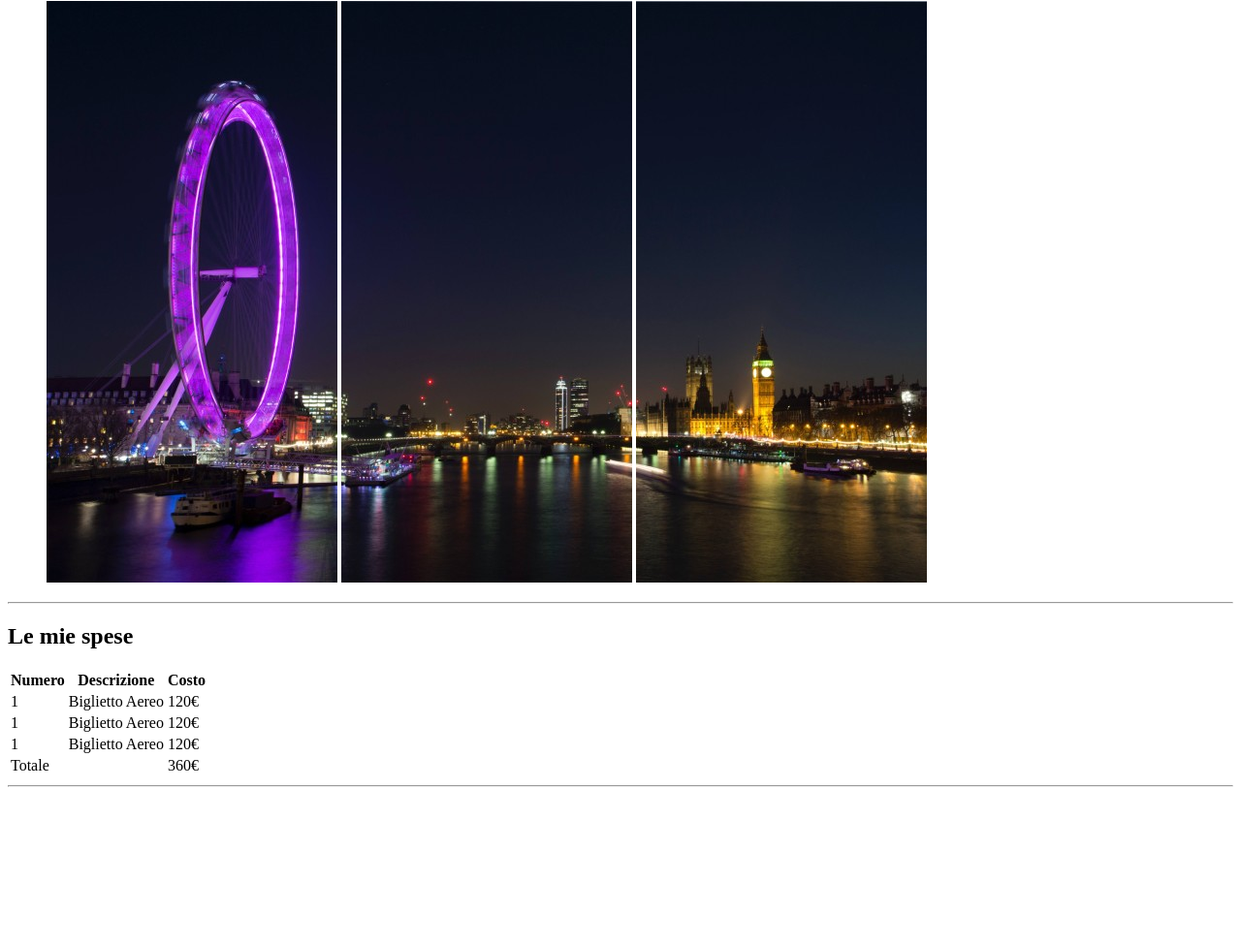
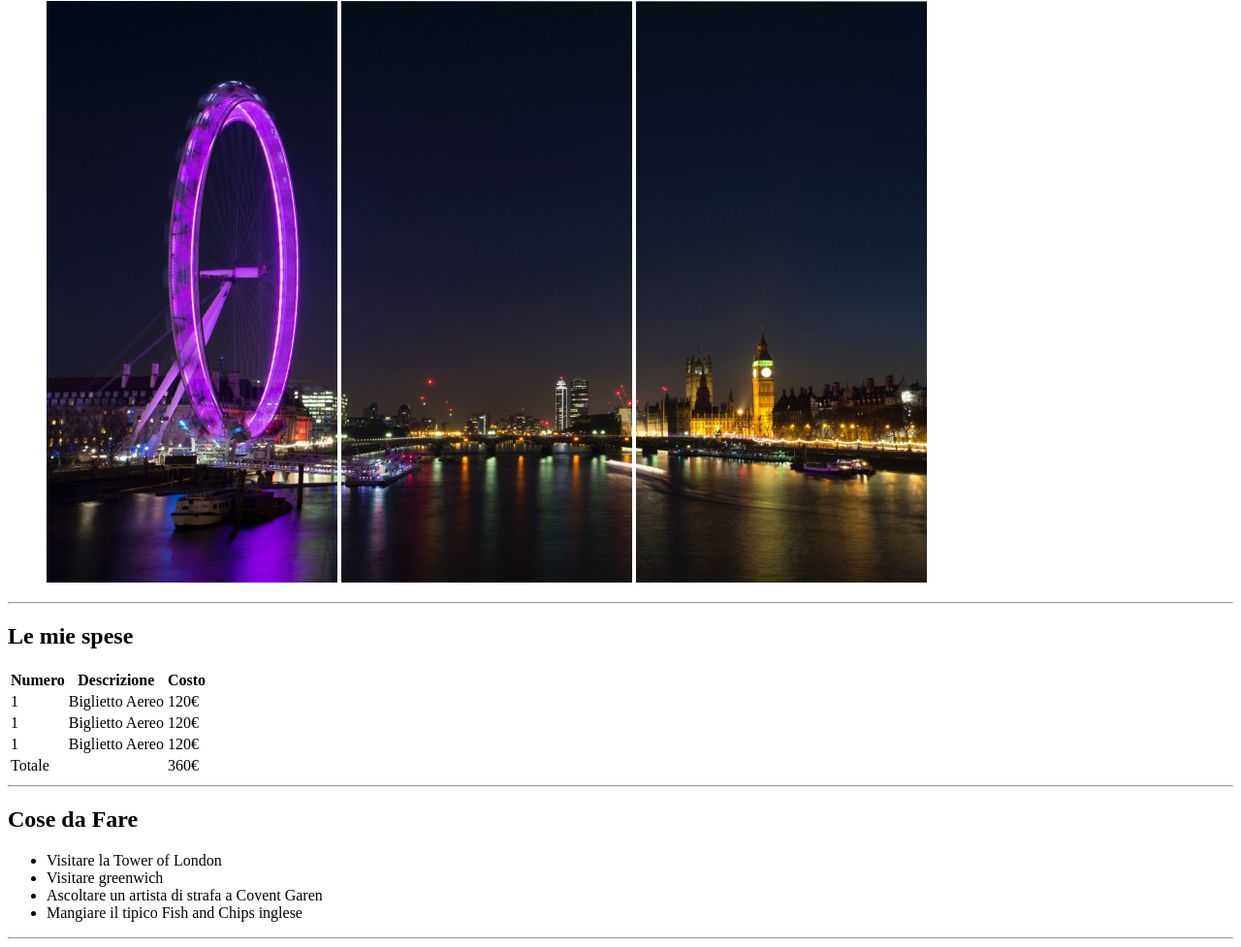
Before and after one commit to danielmegale/html-london-trip, a plain HTML site: page index.html in a window 1280 px wide. Shown: the part 79-1056 px from the top of the page at 97% size. Before the commit the page ends 899 px from the top, so only its background shows below. Drawn offline with Linux system fonts and the light colour scheme.

Commit message:
added to do list

```diff
--- a/index.html
+++ b/index.html
@@ -40,6 +40,18 @@
             </table>
             <hr>
         </section>
+        <section>   <!--cose da fare-->
+            <h2>Cose da Fare</h2>
+            <ul>
+                <li>Visitare la Tower of London</li>
+                <li>Visitare greenwich</li>
+                <li>Ascoltare un artista di strafa a Covent Garen</li>
+                <li>Mangiare il tipico Fish and Chips inglese</li>
+            </ul>
+            <hr>
+
+
+        </section>
 
 
     </main>
```
